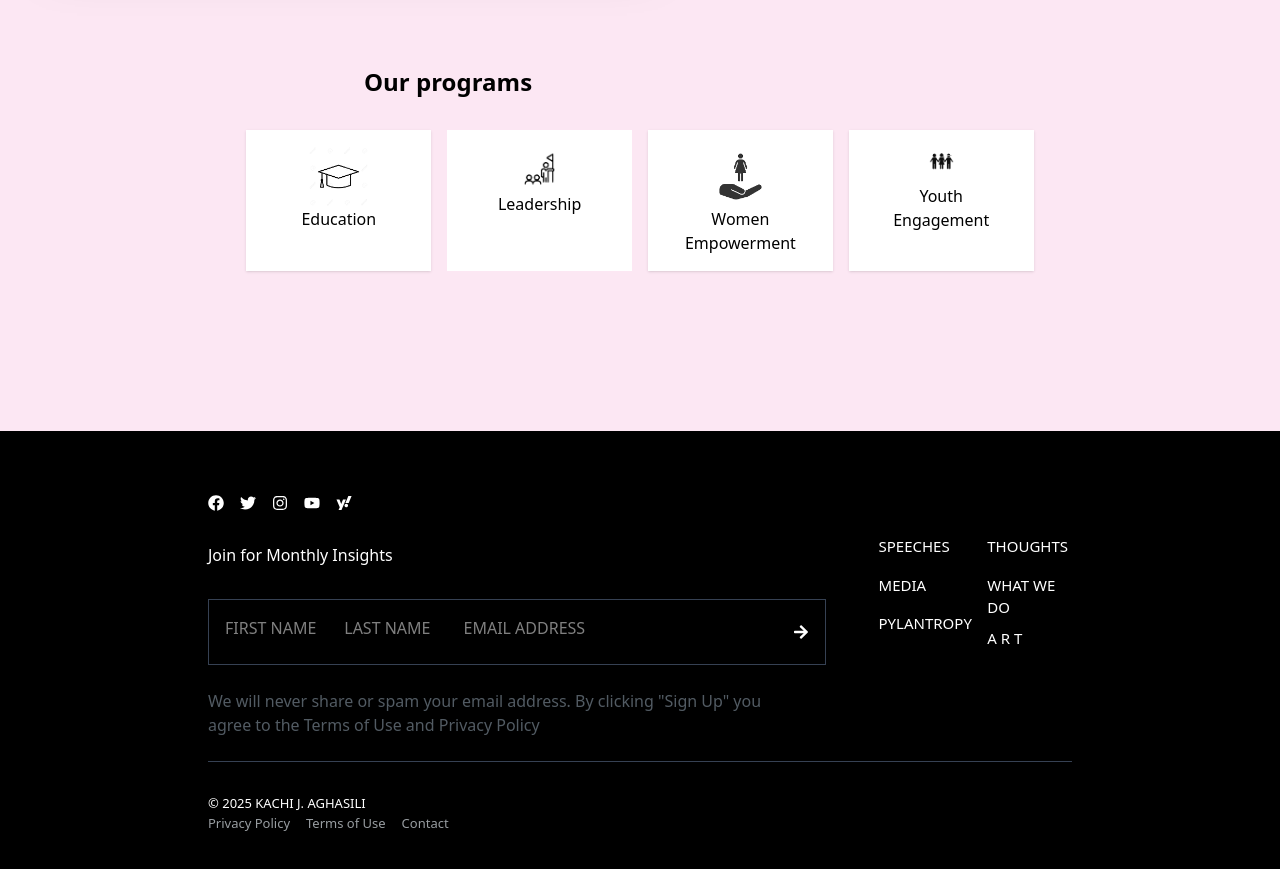
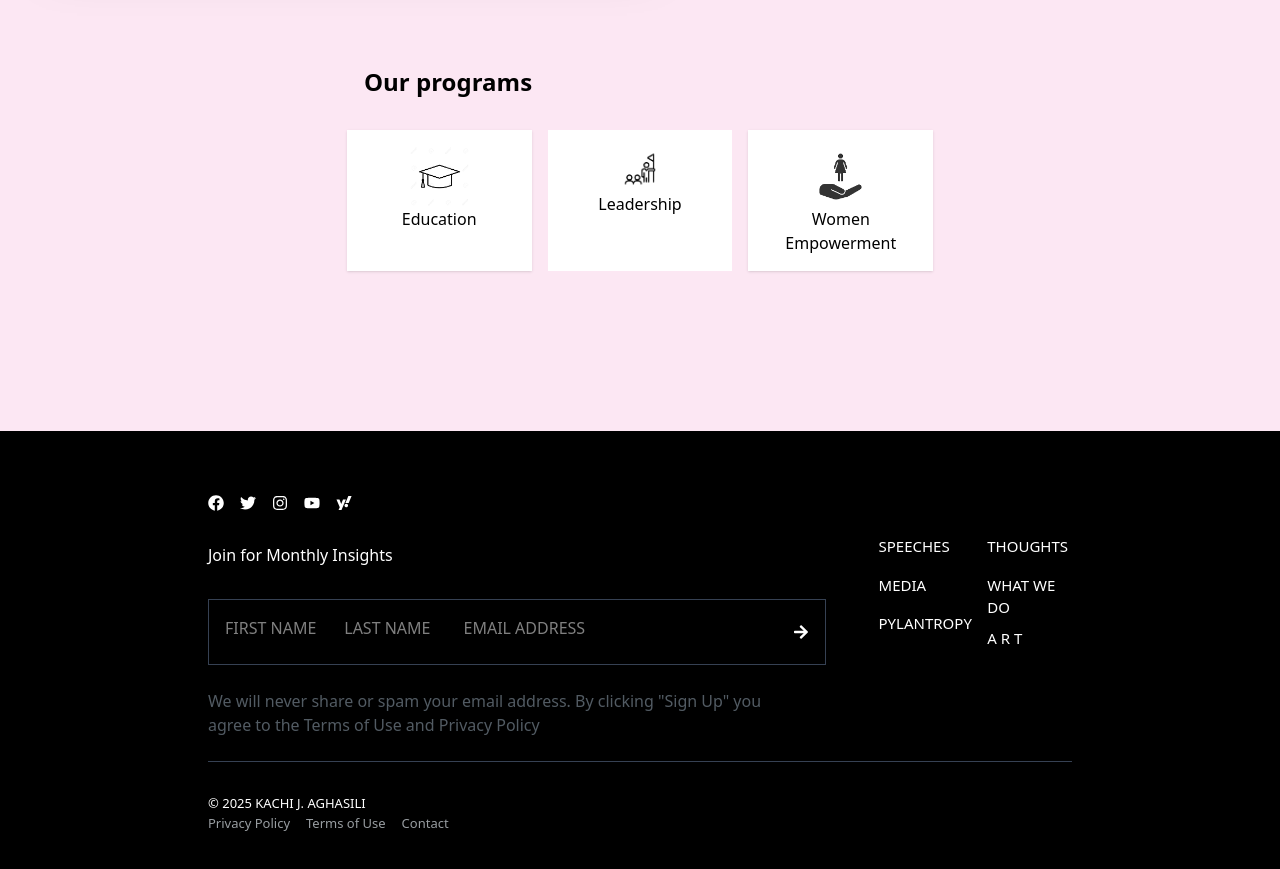
Before and after one commit to kachijamesInitiative/app, a React (Vite) app: page / in a window 1280 px wide. Shown: the part 1780-2649 px from the top of the page. Built offline with nearby package versions, Linux system fonts and the light colour scheme.

Commit message:
modified - erroron file path

```diff
--- a/src/components/HomePage.jsx
+++ b/src/components/HomePage.jsx
@@ -5,7 +5,7 @@ import Director from '../assets/Director.jpeg'
 import Education from '../assets/Education.png'
 import Leadership from '../assets/leadership.png'
 import Women from '../assets/women-empowerment.png'
-import Youth from '../assets/Youth.png'
+//import Youth from '../assets/Youth.png'
 
 import { motion } from "framer-motion"
 import { Link } from 'react-router-dom'
@@ -141,14 +141,14 @@ function HomePage() {
             </div>
 
 
-            <div className='bg-white p-4 lg:w-[15%] shadow-sm hover:bg-pink-100'>
+            {/* <div className='bg-white p-4 lg:w-[15%] shadow-sm hover:bg-pink-100'>
               <div className='flex justify-center'>
                 <img className='lg:w-[40%] h-[90%] w-[30%]' src={Youth} alt="youth empowerment" />
               </div>
               <div className='text-center p-2'>
                 <h1>Youth Engagement</h1>
               </div>
-            </div>
+            </div> */}
 
           </div>
         </div>
```
